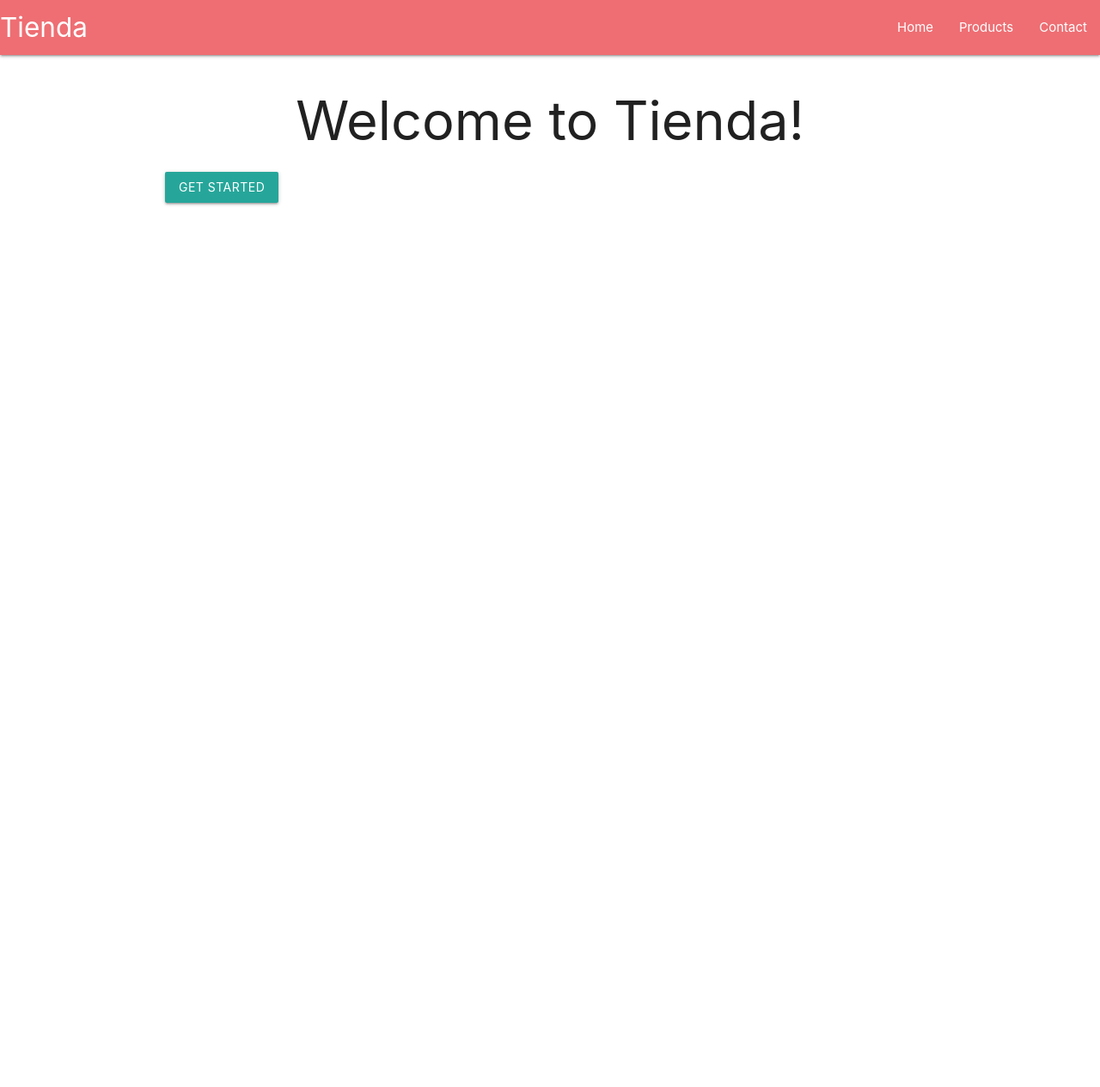
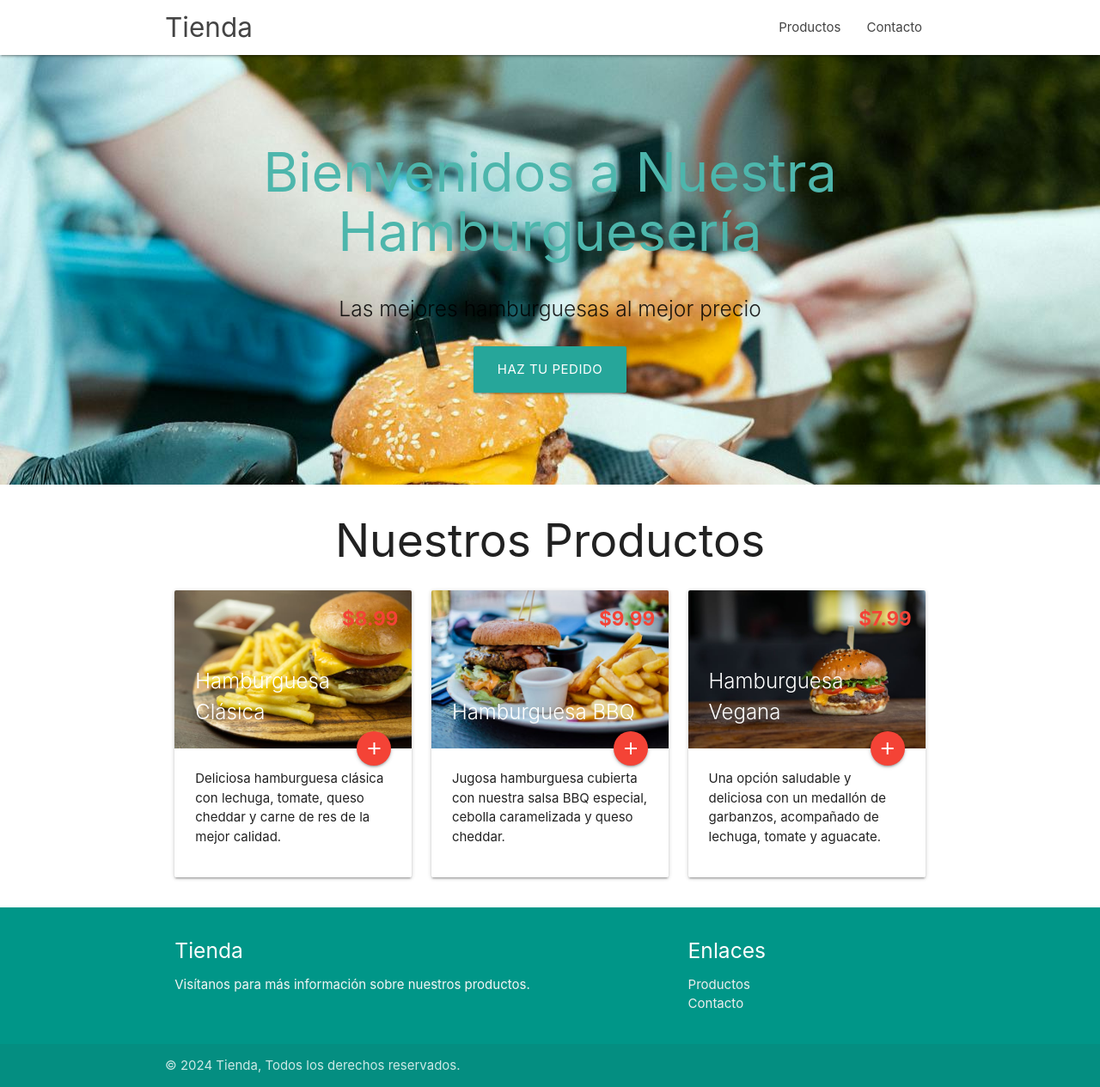
Before and after one commit to cdryampi/tienda-django, a Django app: page / in a window 1280 px wide. Shown: the whole page at 86% size. Before the commit the page ends 239 px from the top, so only its background shows below. Run offline with Django 5.2, Linux system fonts and the light colour scheme.

Commit message:
añadiendo landing estatica

```diff
--- a/core/templates/base/base.html
+++ b/core/templates/base/base.html
@@ -9,32 +9,26 @@
     {% load static %}
 
     <!-- Normalize CSS -->
-    <link rel="stylesheet" href="{% static 'css/normalize.css' %}">
+    {% comment %} <link rel="stylesheet" href="{% static 'css/normalize.css' %}"> {% endcomment %}
 
     <!-- Materialize CSS -->
     <link rel="stylesheet" href="{% static 'materialize/css/materialize.min.css' %}">
 
     <!-- Custom CSS -->
     <link rel="stylesheet" href="{% static 'css/style.css' %}">
+    <!-- Material Icons CDN -->
+    <link href="https://fonts.googleapis.com/icon?family=Material+Icons" rel="stylesheet">
+
 </head>
 <body>
     <!-- Navbar -->
-    <nav>
-        <div class="nav-wrapper">
-            <a href="#" class="brand-logo">Tienda</a>
-            <ul id="nav-mobile" class="right hide-on-med-and-down">
-                <li><a href="#">Home</a></li>
-                <li><a href="#">Products</a></li>
-                <li><a href="#">Contact</a></li>
-            </ul>
-        </div>
-    </nav>
+    {% include "base/navbar.html" %}
 
     <!-- Main content block -->
-    <div class="container">
+    <div class="container-full">
         {% block content %}{% endblock %}
     </div>
-
+    {% include "base/footer.html" %}
     <!-- Materialize JS -->
     <script src="{% static 'materialize/js/materialize.min.js' %}"></script>
 
@@ -44,5 +38,13 @@
         M.AutoInit();  // Inicializa automáticamente todos los componentes de Materialize
       });
     </script>
+    <!-- Inicialización del parallax -->
+    <script>
+      document.addEventListener('DOMContentLoaded', function() {
+        var elems = document.querySelectorAll('.parallax');
+        var instances = M.Parallax.init(elems);
+      });
+    </script>
+
 </body>
 </html>
--- /dev/null
+++ b/core/templates/base/footer.html
@@ -0,0 +1,23 @@
+    <!-- Footer -->
+    <footer class="page-footer teal" id="contacto">
+        <div class="container">
+            <div class="row">
+                <div class="col l6 s12">
+                    <h5 class="white-text">Tienda</h5>
+                    <p class="grey-text text-lighten-4">Visítanos para más información sobre nuestros productos.</p>
+                </div>
+                <div class="col l4 offset-l2 s12">
+                    <h5 class="white-text">Enlaces</h5>
+                    <ul>
+                        <li><a class="grey-text text-lighten-3" href="#productos">Productos</a></li>
+                        <li><a class="grey-text text-lighten-3" href="#contacto">Contacto</a></li>
+                    </ul>
+                </div>
+            </div>
+        </div>
+        <div class="footer-copyright">
+            <div class="container">
+                © 2024 Tienda, Todos los derechos reservados.
+            </div>
+        </div>
+    </footer>
--- /dev/null
+++ b/core/templates/base/navbar.html
@@ -0,0 +1,9 @@
+    <nav class="white">
+        <div class="nav-wrapper container">
+            <a href="#" class="brand-logo">Tienda</a>
+            <ul id="nav-mobile" class="right hide-on-med-and-down">
+                <li><a href="#productos">Productos</a></li>
+                <li><a href="#contacto">Contacto</a></li>
+            </ul>
+        </div>
+    </nav>
--- a/core/templates/core/home.html
+++ b/core/templates/core/home.html
@@ -1,9 +1,85 @@
 <!-- core/templates/core/home.html -->
 {% extends "base/base.html" %}
-
+{% load static %}
 {% block title %}Home - Tienda{% endblock %}
 
 {% block content %}
-    <h1 class="center-align">Welcome to Tienda!</h1>
-    <a class="waves-effect waves-light btn">Get Started</a>
+
+<div id="index-banner" class="parallax-container">
+    <div class="section no-pad-bot">
+      <div class="container">
+        <br><br>
+        <h1 class="header center teal-text text-lighten-2">Bienvenidos a Nuestra Hamburguesería</h1>
+        <div class="row center">
+          <h5 class="header col s12 light">Las mejores hamburguesas al mejor precio</h5>
+        </div>
+        <div class="row center">
+          <a href="#" id="download-button" class="btn-large waves-effect waves-light teal lighten-1">Haz tu pedido</a>
+        </div>
+        <br><br>
+      </div>
+    </div>
+    <div class="parallax"><img src="{% static 'images/sample/parallax.jpg' %}" alt="Hamburguesería parallax"></div>
+</div>
+
+<!-- Productos destacados -->
+<div class="container" id="productos">
+    <h2 class="center-align">Nuestros Productos</h2>
+    <div class="row">
+        <!-- Producto 1 -->
+        <div class="col s12 m6 l4">
+            <div class="card hoverable">
+                <div class="card-image">
+                    <img src="{% static 'images/sample/burguer1.jpg' %}" alt="Hamburguesa Clásica">
+                    <span class="card-title">Hamburguesa Clásica</span>
+                    <a class="btn-floating halfway-fab waves-effect waves-light red">
+                        <i class="material-icons">add</i>
+                    </a>
+                    <!-- Precio alineado a la derecha -->
+                    <span class="price-tag right red-text">$8.99</span>
+                </div>
+                <div class="card-content product-card">
+                    <p>Deliciosa hamburguesa clásica con lechuga, tomate, queso cheddar y carne de res de la mejor calidad.</p>
+                </div>
+            </div>
+        </div>
+
+        <!-- Producto 2 -->
+        <div class="col s12 m6 l4">
+            <div class="card hoverable">
+                <div class="card-image">
+                    <img src="{% static 'images/sample/burguer2.jpg' %}" alt="Hamburguesa BBQ">
+                    <span class="card-title">Hamburguesa BBQ</span>
+                    <a class="btn-floating halfway-fab waves-effect waves-light red">
+                        <i class="material-icons">add</i>
+                    </a>
+                    <!-- Precio alineado a la derecha -->
+                    <span class="price-tag right red-text">$9.99</span>
+                </div>
+                <div class="card-content product-card">
+                    <p>Jugosa hamburguesa cubierta con nuestra salsa BBQ especial, cebolla caramelizada y queso cheddar.</p>
+                </div>
+            </div>
+        </div>
+
+        <!-- Producto 3 -->
+        <div class="col s12 m6 l4">
+            <div class="card hoverable">
+                <div class="card-image">
+                    <img src="{% static 'images/sample/burguer3.jpg' %}" alt="Hamburguesa Vegana">
+                    <span class="card-title">Hamburguesa Vegana</span>
+                    <a class="btn-floating halfway-fab waves-effect waves-light red">
+                        <i class="material-icons">add</i>
+                    </a>
+                    <!-- Precio alineado a la derecha -->
+                    <span class="price-tag right red-text">$7.99</span>
+                </div>
+                <div class="card-content product-card">
+                    <p>Una opción saludable y deliciosa con un medallón de garbanzos, acompañado de lechuga, tomate y aguacate.</p>
+                </div>
+            </div>
+        </div>
+    </div>
+</div>
+
 {% endblock %}
--- a/static/css/style.css
+++ b/static/css/style.css
@@ -0,0 +1,22 @@
+.white{
+    background-color: white !important;
+}
+nav ul a, nav .brand-logo {
+    color: #444 !important;
+}
+.text-white{
+    color: white !important;
+}
+/* Hacer que las tarjetas de los productos tengan el mismo tamaño */
+.product-card {
+    min-height: 150px;
+}
+
+/* Posicionar el precio a la derecha, alineado con el título */
+.price-tag {
+    position: absolute;
+    top: 16px;
+    right: 16px;
+    font-size: 1.5rem;
+    font-weight: bold;
+}
```
Also changed, not shown: static/images/sample/burguer1.jpg (added), static/images/sample/burguer2.jpg (added), static/images/sample/burguer3.jpg (added), static/images/sample/parallax.jpg (added).
